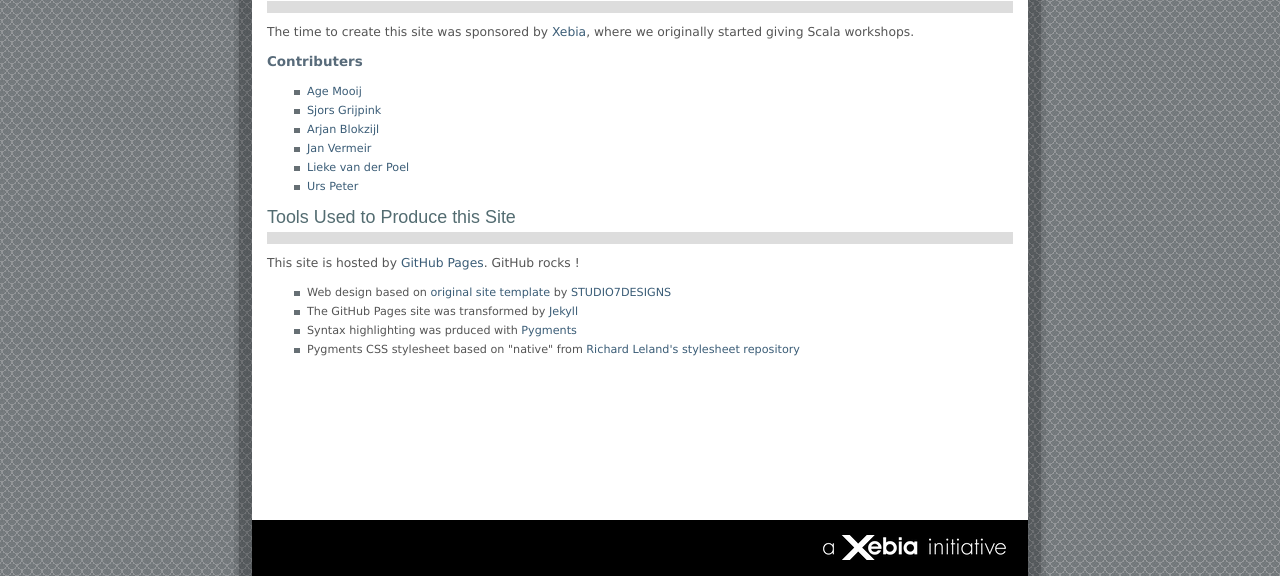
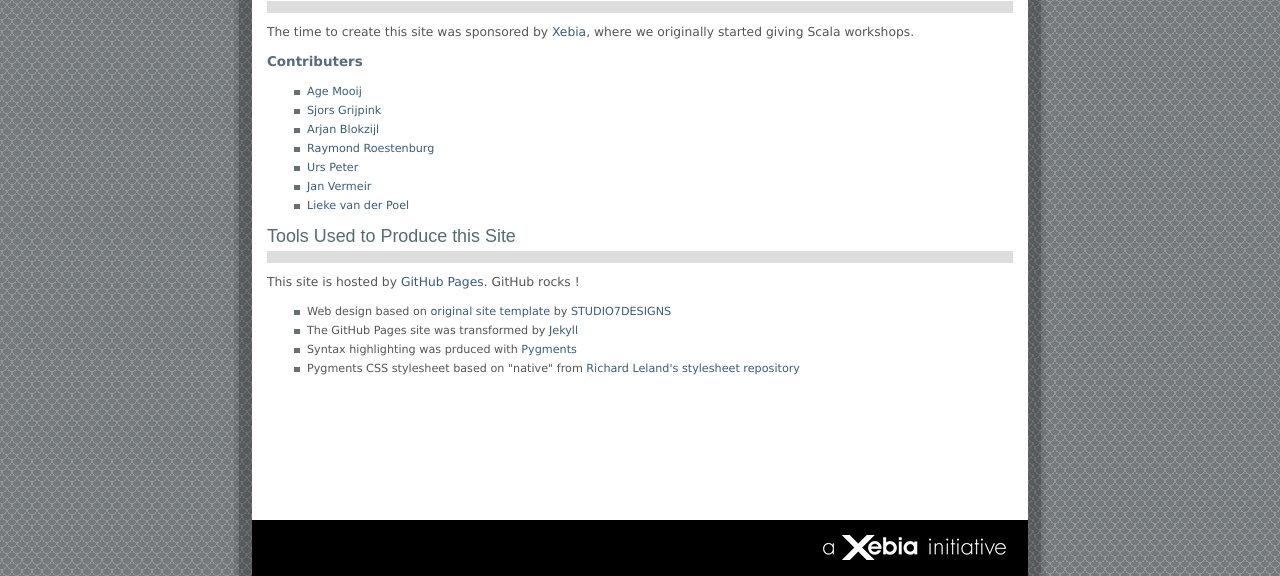
Before and after one commit to scala-labs/scala-labs.github.com, a Jekyll site: the page built from credits.html, in a window 1280 px wide, cut to the strip 324-900 px from the top of the page. Built offline with Jekyll 4.4.1, drawn with Linux system fonts in a browser that asks for light colours.

Commit message:
Edited credits.html via GitHub

```diff
--- a/credits.html
+++ b/credits.html
@@ -16,9 +16,10 @@
   <li><a href="http://github.com/agemooij/">Age Mooij</a></li>
   <li><a href="http://github.com/sgrijpink/">Sjors Grijpink</a></li>
   <li><a href="http://github.com/arjanblokzijl">Arjan Blokzijl</a></li>
+  <li><a href="https://github.com/RayRoestenburg">Raymond Roestenburg</a></li>
+  <li><a href="http://github.com/upeter/">Urs Peter</a></li>
   <li><a href="http://github.com/jvermeir/">Jan Vermeir</a></li>
   <li><a href="http://github.com/lieke/">Lieke van der Poel</a></li>
-  <li><a href="http://github.com/upeter/">Urs Peter</a></li>
 </ul>
 
 <h1>Tools Used to Produce this Site</h1>
```
